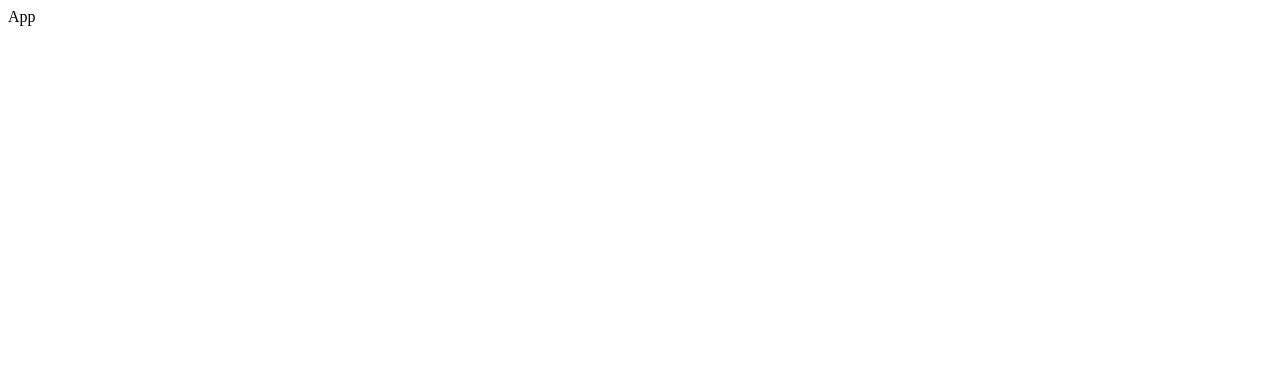
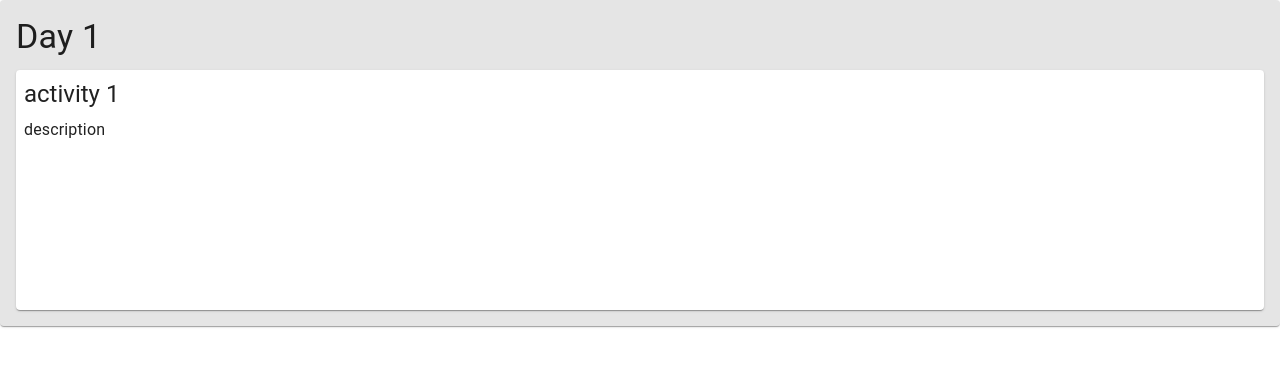
Before and after one commit to axlwang1976/make-a-trip, a React app: page /trip/1 in a window 1280 px wide. Shown: the top 366 px of the page. Built offline with nearby package versions, Linux system fonts and the light colour scheme.

Commit message:
basic style and route

```diff
--- /dev/null
+++ b/src/components/Activity.js
@@ -0,0 +1,17 @@
+import React from 'react';
+import Paper from '@material-ui/core/Paper';
+import Typography from '@material-ui/core/Typography';
+import styles from '../styles/Activity.module.scss';
+
+export default function Activity() {
+  return (
+    <Paper className={styles.Activity}>
+      <Typography variant="h5" gutterBottom>
+        activity 1
+      </Typography>
+      <Typography variant="body1" gutterBottom>
+        description
+      </Typography>
+    </Paper>
+  );
+}
--- a/src/components/App.js
+++ b/src/components/App.js
@@ -1,7 +1,12 @@
 import React from 'react';
+import { Switch, Route } from 'react-router-dom';
+import Trip from './Trip';
 
-function App() {
-  return <div className="App">App</div>;
+export default function App() {
+  return (
+    <Switch>
+      {/* <Route exact path="/" render={TripList} /> */}
+      <Route exact path="/trip/:id" render={Trip} />
+    </Switch>
+  );
 }
-
-export default App;
--- /dev/null
+++ b/src/components/Day.js
@@ -0,0 +1,18 @@
+import React from 'react';
+import Paper from '@material-ui/core/Paper';
+import Typography from '@material-ui/core/Typography';
+import Activity from './Activity';
+import styles from '../styles/Day.module.scss';
+
+export default function Day() {
+  return (
+    <Paper className={styles.Day}>
+      <Typography variant="h4" gutterBottom>
+        Day 1
+      </Typography>
+      <div className={styles.DayActivityList}>
+        <Activity />
+      </div>
+    </Paper>
+  );
+}
--- /dev/null
+++ b/src/components/Trip.js
@@ -0,0 +1,6 @@
+import React from 'react';
+import Day from './Day';
+
+export default function Trip() {
+  return <Day />;
+}
--- a/src/index.js
+++ b/src/index.js
@@ -1,5 +1,11 @@
 import React from 'react';
 import ReactDOM from 'react-dom';
+import { BrowserRouter } from 'react-router-dom';
 import App from './components/App';
 
-ReactDOM.render(<App />, document.getElementById('root'));
+ReactDOM.render(
+  <BrowserRouter>
+    <App />
+  </BrowserRouter>,
+  document.getElementById('root')
+);
--- /dev/null
+++ b/src/styles/Activity.module.scss
@@ -0,0 +1,6 @@
+.Activity {
+  width: 100%;
+  height: 15rem;
+  background-color: #fff;
+  padding: 0.5rem;
+}
--- /dev/null
+++ b/src/styles/Day.module.scss
@@ -0,0 +1,17 @@
+* {
+  margin: 0;
+  padding: 0;
+  box-sizing: border-box;
+}
+
+.Day {
+  width: 100%;
+  padding: 1rem;
+  background-color: rgba($color: #000, $alpha: 0.1) !important;
+
+  &ActivityList {
+    display: grid;
+    grid-gap: 30px;
+    grid-template-columns: repeat(auto-fit, minmax(300px, 1fr));
+  }
+}
```
Also changed, not shown: src/apis/unsplash.js (added, +15 -0 lines).
